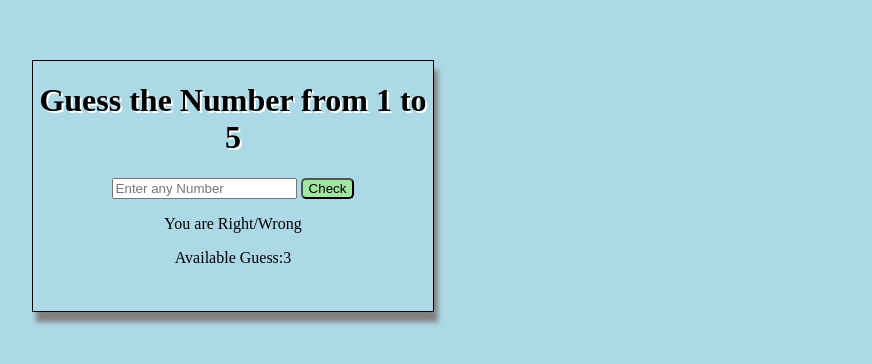
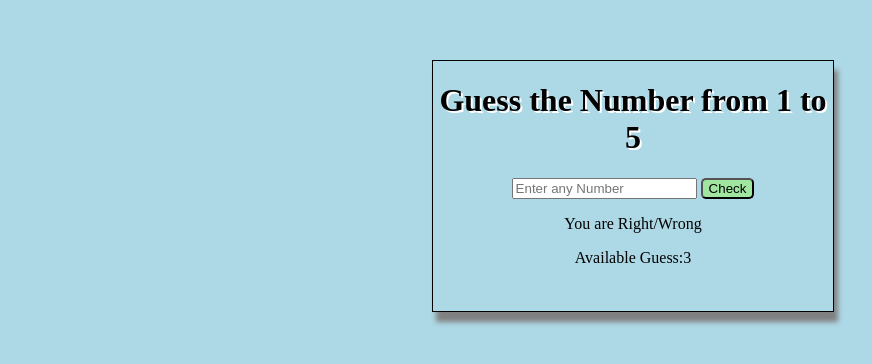
Before and after one commit to Varshinijaya/Guess-Number-Game, a plain HTML site: page index.html in a window 1280 px wide. Shown: the part 148-512 px from the top of the page, without its empty margins (176-1048 px from the left). Drawn offline with Linux system fonts and the light colour scheme.

Commit message:
Update index.html

```diff
--- a/index.html
+++ b/index.html
@@ -16,6 +16,7 @@
             box-shadow: 4px 10px 5px gray;
             width:400px;
             height:250px;
+            margin-left:400px;
 
         }
         #btn{
```
